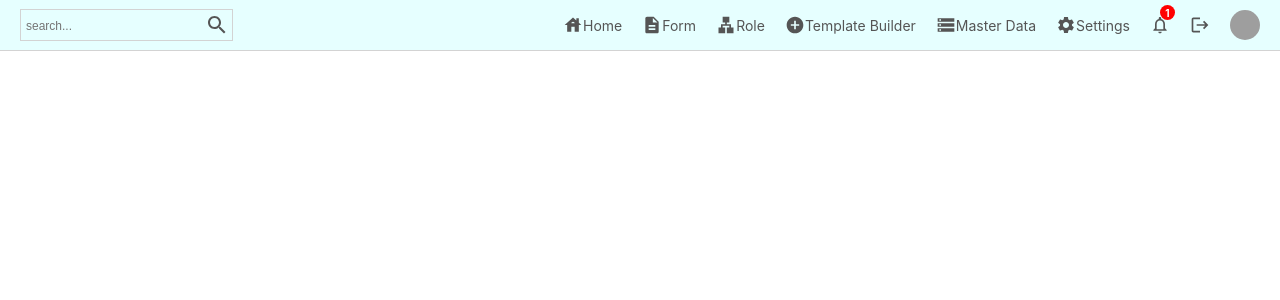
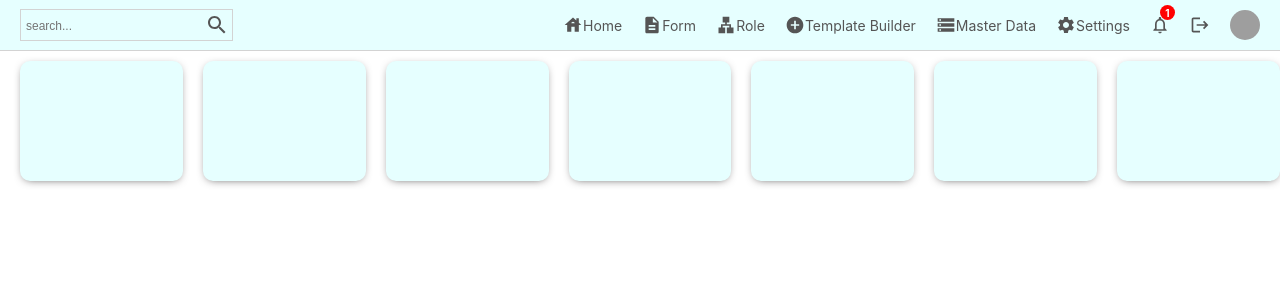
Before and after one commit to Akash-TechEnthusiast/KAppBuilder, a React (Create React App) app: page / in a window 1280 px wide. Shown: the top 300 px of the page. Built offline with nearby package versions, Linux system fonts and the light colour scheme; grey boxes are pictures that could not be loaded.

Commit message:
adding boxshadow changes

```diff
--- /dev/null
+++ b/src/components/widgets/Widgets.jsx
@@ -0,0 +1,15 @@
+import "./widgets.scss";
+import KeyboardArrowUpIcon from "@mui/icons-material/KeyboardArrowUp";
+import PersonOutlinedIcon from "@mui/icons-material/PersonOutlined";
+
+const Widgets = () => {
+  return (
+    <div className="widget">
+      <div className="left"></div>
+
+      <div className="right"></div>
+    </div>
+  );
+};
+
+export default Widgets;
--- /dev/null
+++ b/src/components/widgets/widgets.scss
@@ -0,0 +1,77 @@
+.widget {
+
+    margin-top: 10px;
+    padding: 10px;
+    display: flex;
+    flex: 1;
+    justify-content: space-between;
+
+    background-color: #e6ffff;
+
+
+    border-radius: 10px;
+    height: 100px;
+    transition: background-color 0.3s ease-in-out;
+
+    box-shadow: 0px 2px 10px -4px rgb(63, 60, 60);
+
+
+
+    .left,
+    .right {
+
+        display: flex;
+        flex-direction: column;
+        justify-content: space-between;
+
+        .percentage {
+
+            display: flex;
+            align-items: center;
+
+            &.positive {
+                color: green;
+            }
+
+
+        }
+
+        .icon {
+
+            background-color: pink;
+            border-radius: 5px;
+            padding: 5px;
+            font-size: 18px;
+            align-self: flex-end;
+        }
+
+        .title {
+
+            font-size: 12px;
+            font-weight: 100;
+            color: lightgrey;
+        }
+
+        .counter {
+
+            font-size: 28px;
+            font-weight: 300;
+            color: lightgrey;
+
+        }
+
+        .link {
+
+            width: max-content;
+            border-bottom: 1px solid gray;
+        }
+
+
+    }
+}
+
+.widget:hover {
+
+
+    box-shadow: 0px 2px 10px -4px rgba(255, 255, 255, 0.036);
+}
--- a/src/pages/home/Home.jsx
+++ b/src/pages/home/Home.jsx
@@ -4,12 +4,22 @@ import CircularProgress from "@mui/material/CircularProgress";
 import "./home.scss";
 
 import Navbar from "../../components/navbar/Navbar";
+import Widgets from "../../components/widgets/Widgets";
 
 const Home = () => {
   return (
     <div className="home">
       <div className="homecontainer">
         <Navbar />
+        <div className="widgets">
+          <Widgets />
+          <Widgets />
+          <Widgets />
+          <Widgets />
+          <Widgets />
+          <Widgets />
+          <Widgets />
+        </div>
       </div>
     </div>
   );
```
